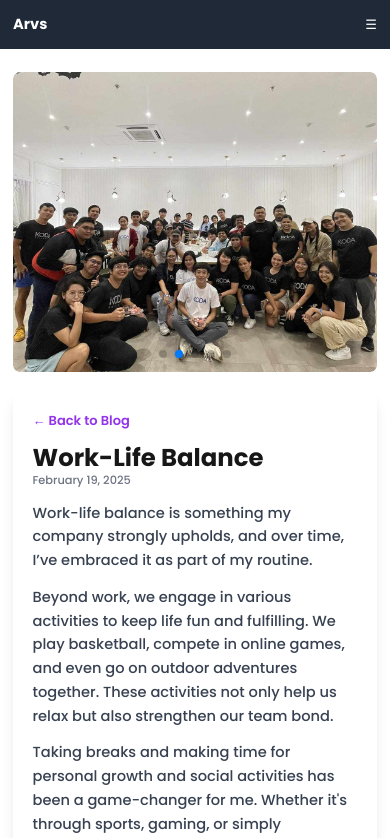
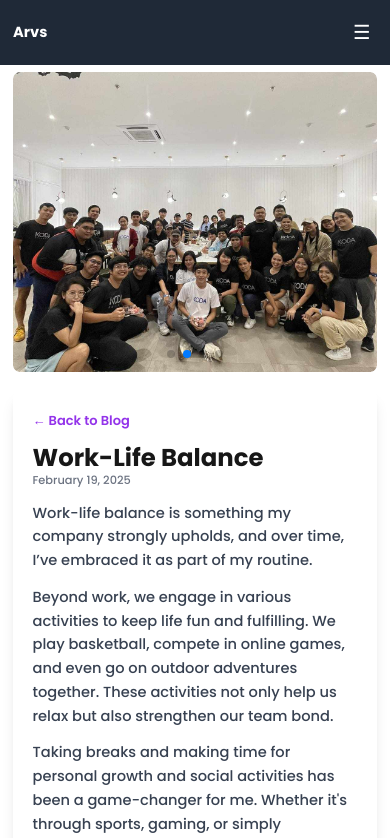
Before and after one commit to Arvin-tech/my-portfolio, a Next.js app: page /blog/2 in a window 390 px wide. Shown: the top 838 px of the page. Built offline with nearby package versions, Linux system fonts and the light colour scheme.

Commit message:
increase nav button, remove catmon group pic

```diff
--- a/src/app/blog/[id]/page.tsx
+++ b/src/app/blog/[id]/page.tsx
@@ -23,7 +23,6 @@ const posts = [
       "/images/work/koda-somac.jpg",
       "/images/outdoors/kanirag-group.jpg",
       "/images/work/koda-xmas.jpg",
-      "/images/work/catmon-group.jpg"
     ]
   },
   {
--- a/src/app/components/Navbar.tsx
+++ b/src/app/components/Navbar.tsx
@@ -65,7 +65,7 @@ export default function Navbar() {
         </ul>
 
         {/* Mobile Menu Button */}
-        <button id="navbar-button" onClick={() => setIsOpen(!isOpen)} className="md:hidden text-white">
+        <button id="navbar-button" onClick={() => setIsOpen(!isOpen)} className="md:hidden text-white text-2xl p-2">
           ☰
         </button>
       </div>
```
Also changed, not shown: public/images/work/catmon-group.jpg (deleted).
